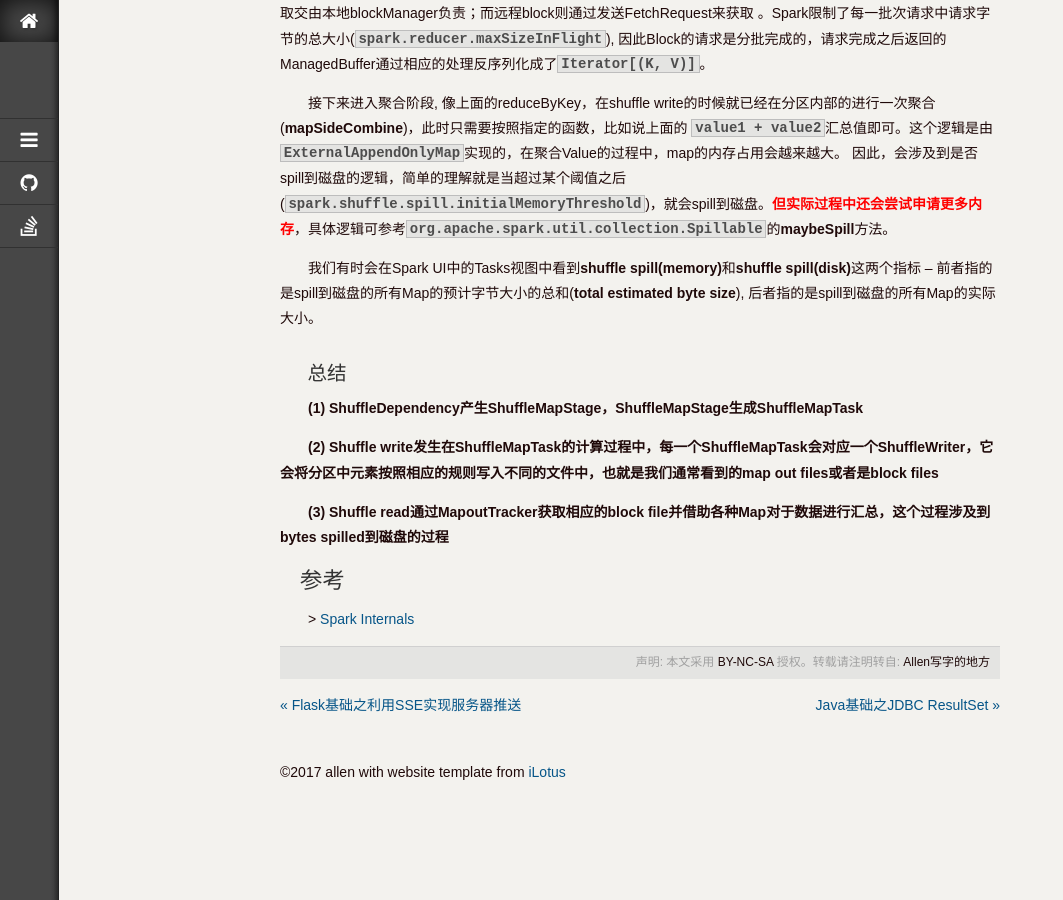
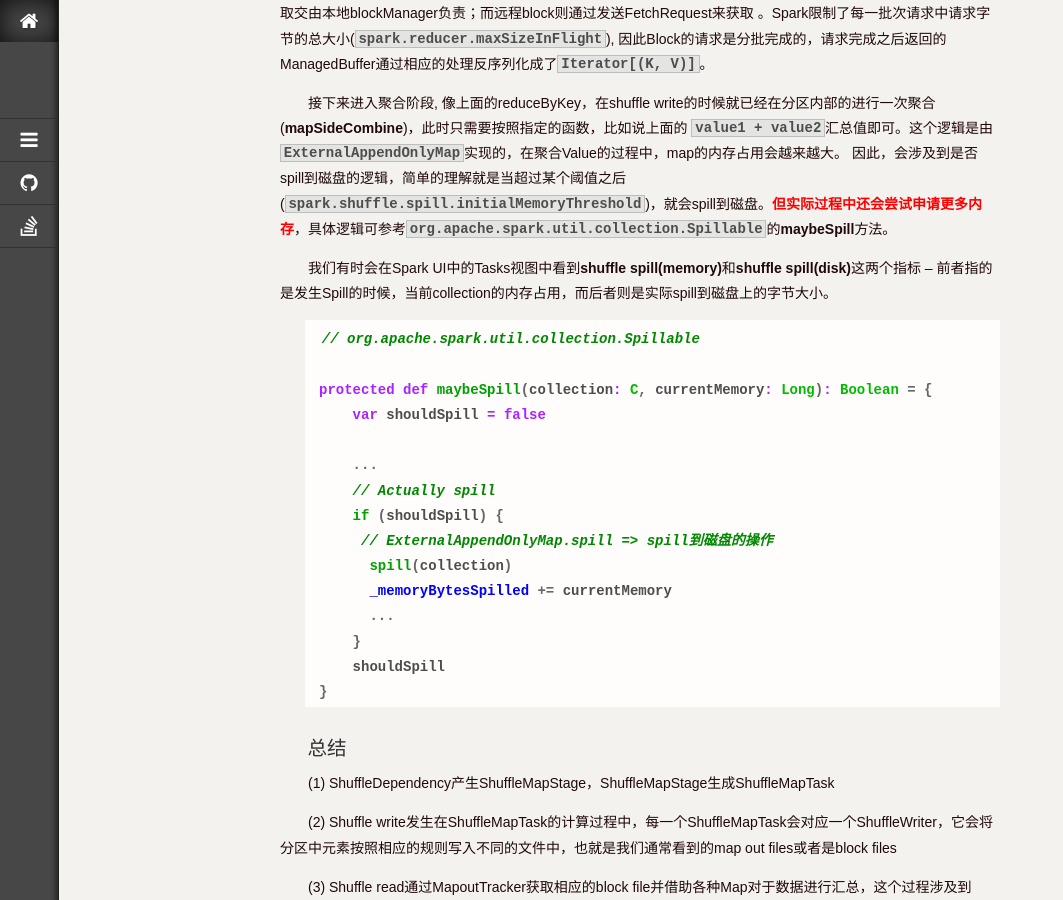
Before and after one commit to jacoffee/jacoffee.github.io, a Jekyll site: the page built from _posts/2016-09-06-spark-shuffle.md, in a window 1280 px wide and 900 px high, scrolled down 5194 px. Shown: the whole window, without its empty margins (0-1063 px from the left). Built offline with Jekyll 4.4.1, drawn with Linux system fonts in a browser that asks for light colours; nearby versions of some CDN libraries; library files that are not in the unit come from our copies; Markdown is read by kramdown in place of the engine named in the settings; comment, search, counter and statistics services are not loaded.

Commit message:
minor fix

````diff
--- a/_posts/2016-09-06-spark-shuffle.md
+++ b/_posts/2016-09-06-spark-shuffle.md
@@ -210,15 +210,33 @@ shuffledRDD.compute()
 接下来进入聚合阶段, 像上面的reduceByKey，在shuffle write的时候就已经在分区内部的进行一次聚合(**mapSideCombine**)，此时只需要按照指定的函数，比如说上面的 `value1 + value2`汇总值即可。这个逻辑是由`ExternalAppendOnlyMap`实现的，在聚合Value的过程中，map的内存占用会越来越大。
 因此，会涉及到是否spill到磁盘的逻辑，简单的理解就是当超过某个阈值之后(`spark.shuffle.spill.initialMemoryThreshold`)，就会spill到磁盘。<b style="color:red">但实际过程中还会尝试申请更多内存</b>，具体逻辑可参考`org.apache.spark.util.collection.Spillable`的**maybeSpill**方法。
 
-我们有时会在Spark UI中的Tasks视图中看到**shuffle spill(memory)**和**shuffle spill(disk)**这两个指标 -- 前者指的是spill到磁盘的所有Map的预计字节大小的总和(**total estimated byte size**), 后者指的是spill到磁盘的所有Map的实际大小。
+我们有时会在Spark UI中的Tasks视图中看到**shuffle spill(memory)**和**shuffle spill(disk)**这两个指标 -- 前者指的是发生Spill的时候，当前collection的内存占用，而后者则是实际spill到磁盘上的字节大小。
+
+```scala
+// org.apache.spark.util.collection.Spillable
+
+protected def maybeSpill(collection: C, currentMemory: Long): Boolean = {
+    var shouldSpill = false
+
+    ...
+    // Actually spill
+    if (shouldSpill) {
+     // ExternalAppendOnlyMap.spill => spill到磁盘的操作
+      spill(collection)
+      _memoryBytesSpilled += currentMemory
+      ...
+    }
+    shouldSpill
+}
+```
 
 ###总结
 
-**(1) ShuffleDependency产生ShuffleMapStage，ShuffleMapStage生成ShuffleMapTask**
+(1) ShuffleDependency产生ShuffleMapStage，ShuffleMapStage生成ShuffleMapTask
 
-**(2) Shuffle write发生在ShuffleMapTask的计算过程中，每一个ShuffleMapTask会对应一个ShuffleWriter，它会将分区中元素按照相应的规则写入不同的文件中，也就是我们通常看到的map out files或者是block files**
+(2) Shuffle write发生在ShuffleMapTask的计算过程中，每一个ShuffleMapTask会对应一个ShuffleWriter，它会将分区中元素按照相应的规则写入不同的文件中，也就是我们通常看到的map out files或者是block files
 
-**(3) Shuffle read通过MapoutTracker获取相应的block file并借助各种Map对于数据进行汇总，这个过程涉及到bytes spilled到磁盘的过程**
+(3) Shuffle read通过MapoutTracker获取相应的block file并借助各种Map对于数据进行汇总，这个过程涉及到bytes spilled到磁盘的过程
 
 ##参考
 
````
